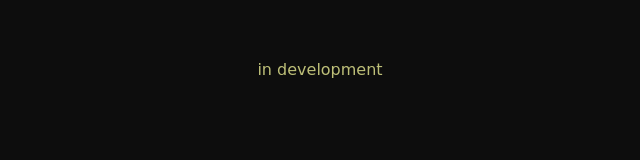
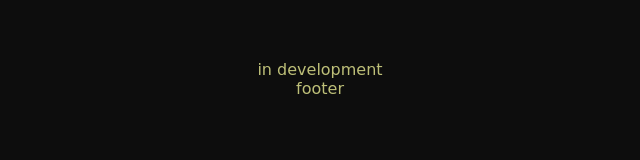
Before and after one commit to AnkePfei2fer/star-wars, a website built with Vite: page index.html in a window 1280 px wide. Shown: the full height of the page, 320-960 px from the left. Built offline with nearby package versions, Linux system fonts and the light colour scheme; a web font is replaced by a local one.

Commit message:
:sparkles: add footer

```diff
--- /dev/null
+++ b/lib/footerElement.js
@@ -0,0 +1,9 @@
+import createElement from "./elements";
+
+// Declare function for footer Element
+export function createFooterElement() {
+  const footerElement = createElement("footer", { className: "footer" }, [
+    "footer",
+  ]);
+  return footerElement;
+}
--- a/lib/mainElement.js
+++ b/lib/mainElement.js
@@ -1,5 +1,6 @@
 import createElement from "./elements";
 
+// Declare function for mainElement
 export function createMainElement() {
   const mainElement = createElement("main", { className: "main" }, [
     "in development",
--- a/main.js
+++ b/main.js
@@ -1,8 +1,10 @@
 import "./style.css";
 import { createMainElement } from "./lib/mainElement";
+import { createFooterElement } from "./lib/footerElement";
 
 const appElement = document.body.querySelector("#app");
 
 const mainElement = createMainElement();
+const footerElement = createFooterElement();
 
-appElement.append(mainElement);
+appElement.append(mainElement, footerElement);
--- a/style.css
+++ b/style.css
@@ -24,6 +24,12 @@
   color: var(--color-text);
 }
 
+.footer {
+  font-family: var(--font-family-text);
+  background-color: var(--color-background-main);
+  color: var(--color-text);
+}
+
 /* VERIFY THESE */
 #app {
   -webkit-font-smoothing: antialiased;
```
